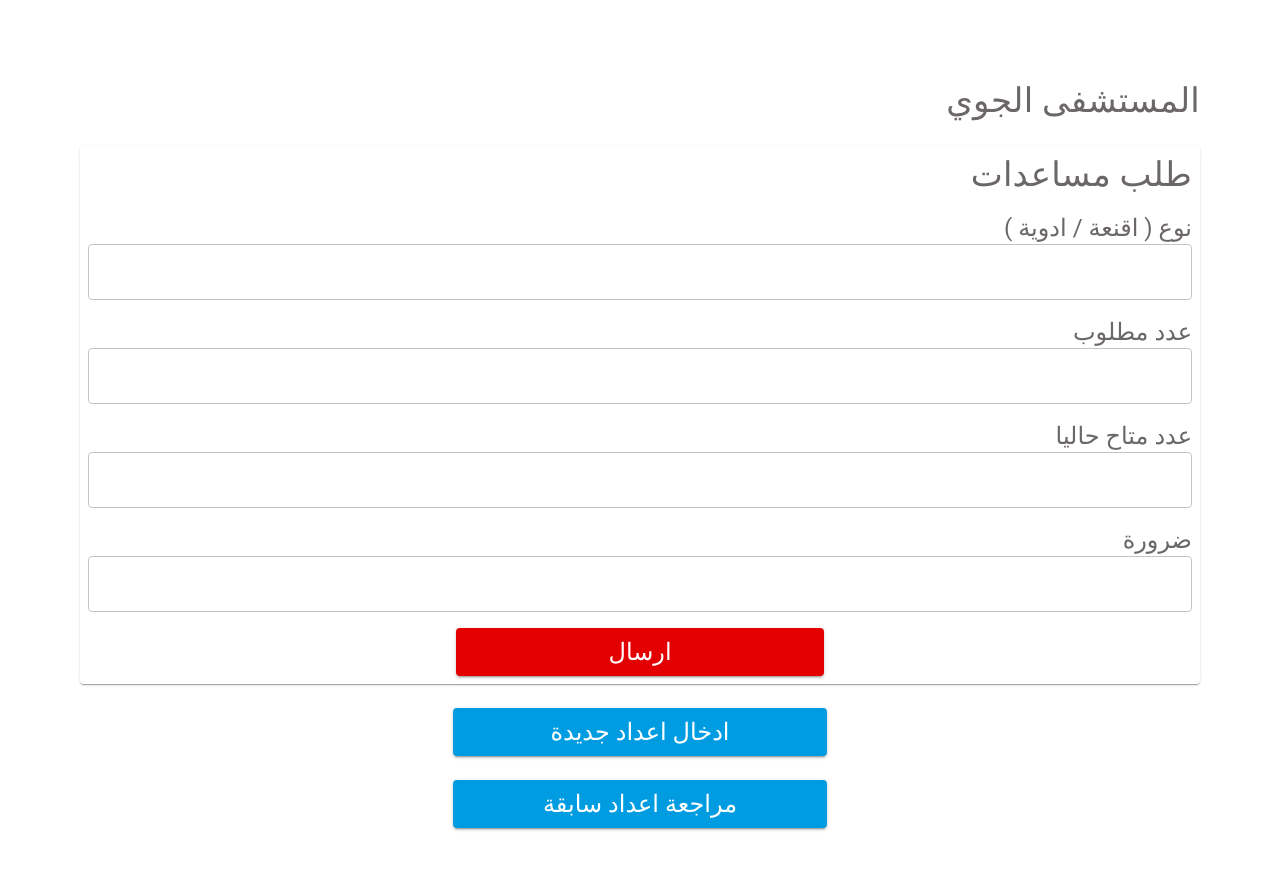
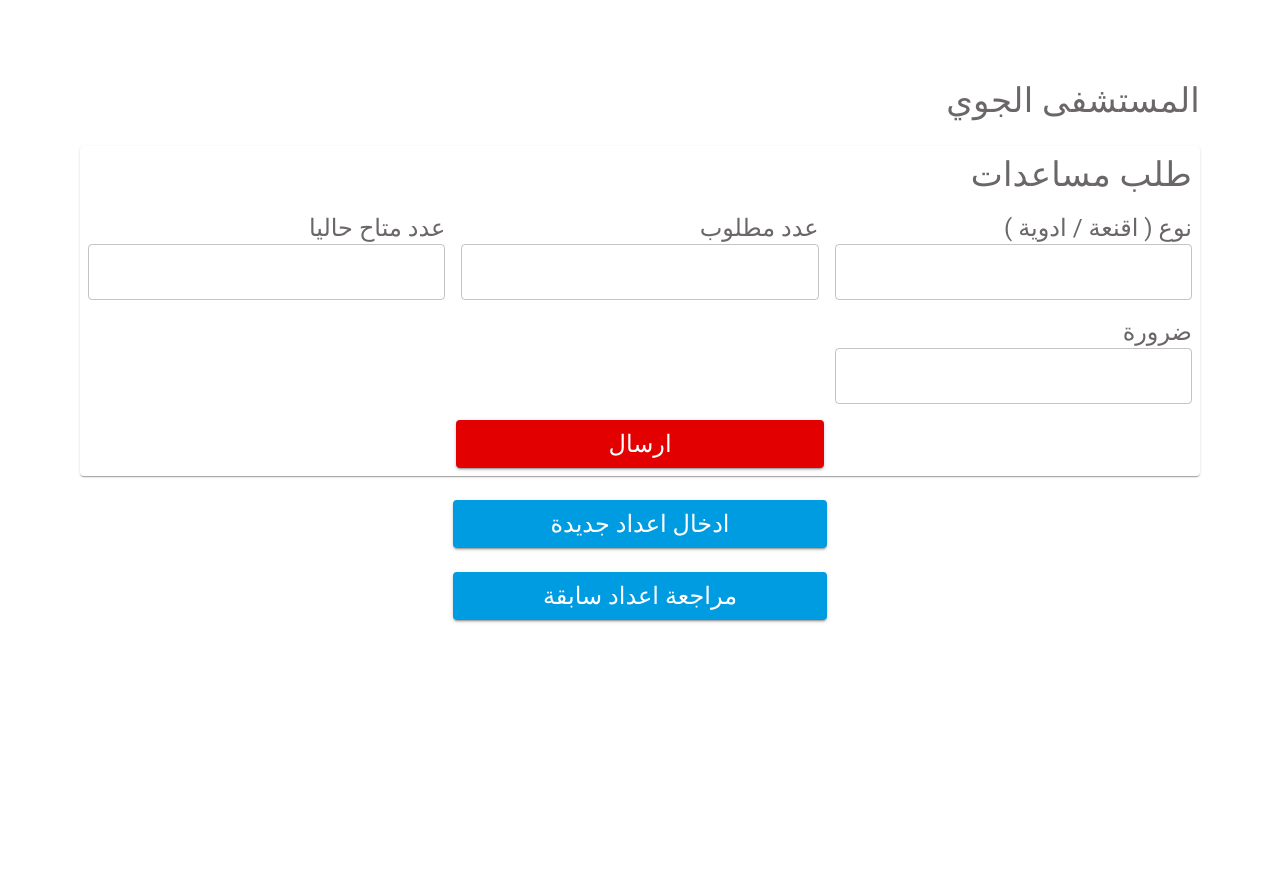
Before and after one commit to LoaiAlaa24/COVID-19, a React (Create React App) app: page /helpRequest in a window 1280 px wide. Shown: the top 870 px of the page. After the commit the page ends 800 px from the top, so only its background shows below. Built offline with nearby package versions, Linux system fonts and the light colour scheme.

Commit message:
after adjusting all the views to be consistent

```diff
--- a/src/components/HelpRequest/Info.jsx
+++ b/src/components/HelpRequest/Info.jsx
@@ -24,6 +24,9 @@ class Info extends Component {
           item
           spacing={2}
           xs={12}
+          direction="row-reverse"
+          justify="flex-start"
+          alignItems="center"
           className={classes.mainContainer}
         >
           <Grid item xs={12}>
@@ -31,7 +34,7 @@ class Info extends Component {
              طلب مساعدات
             </Typography>
           </Grid>
-          <Grid item xs={12}>
+          <Grid item xs={12} md={4}>
             <Grid item xs={12}>
               <Typography style={{color:"#6B6667"}}  variant="h5" align="right">
                 نوع ( اقنعة / ادوية )
@@ -47,7 +50,7 @@ class Info extends Component {
               />
             </Grid>
           </Grid>
-          <Grid item xs={12}>
+          <Grid item xs={12} md={4}>
             <Grid item xs={12}>
               <Typography style={{color:"#6B6667"}}  variant="h5" align="right">
                عدد مطلوب
@@ -63,7 +66,7 @@ class Info extends Component {
               />
             </Grid>
           </Grid>
-          <Grid item xs={12}>
+          <Grid item xs={12} md={4}>
             <Grid item xs={12}>
               <Typography style={{color:"#6B6667"}}  variant="h5" align="right">
                عدد متاح حاليا
@@ -79,7 +82,7 @@ class Info extends Component {
               />
             </Grid>
           </Grid>
-          <Grid item xs={12}>
+          <Grid item xs={12} md={4}>
             <Grid item xs={12}>
               <Typography style={{color:"#6B6667"}}  variant="h5" align="right">
           ضرورة
--- a/src/components/HospitalRegisteration/PersonalInfo.jsx
+++ b/src/components/HospitalRegisteration/PersonalInfo.jsx
@@ -37,7 +37,7 @@ class PersonlInfo extends Component {
           <Grid item xs={12} md={4}>
             <Grid item xs={12}>
               <Typography variant="h6" align="right">
-                البريد الإلكترون
+                البريد الإلكتروني
               </Typography>
             </Grid>
             <Grid item xs={12}>
--- a/src/components/ICU/Info.jsx
+++ b/src/components/ICU/Info.jsx
@@ -24,6 +24,9 @@ class Info extends Component {
           item
           spacing={2}
           xs={12}
+          direction="row-reverse"
+          justify="flex-start"
+          alignItems="center"
           className={classes.mainContainer}
         >
           <Grid item xs={12}>
@@ -31,7 +34,7 @@ class Info extends Component {
             وحدة العناية المركزة
             </Typography>
           </Grid>
-          <Grid item xs={12}>
+          <Grid item xs={12} md={4}>
             <Grid item xs={12}>
               <Typography style={{color:"#6B6667"}}  variant="h5" align="right">
              عدد المرضى في الوحدة
@@ -47,7 +50,7 @@ class Info extends Component {
               />
             </Grid>
           </Grid>
-          <Grid item xs={12}>
+          <Grid item xs={12} md={4}>
             <Grid item xs={12}>
               <Typography style={{color:"#6B6667"}}  variant="h5" align="right">
                عدد الغرف المشغولة
@@ -63,7 +66,7 @@ class Info extends Component {
               />
             </Grid>
           </Grid>
-          <Grid item xs={12}>
+          <Grid item xs={12} md={4}>
             <Grid item xs={12}>
               <Typography style={{color:"#6B6667"}}  variant="h5" align="right">
               عدد الغرف المتاحة
@@ -79,7 +82,7 @@ class Info extends Component {
               />
             </Grid>
           </Grid>
-          <Grid item xs={12}>
+          <Grid item xs={12} md={4}>
             <Grid item xs={12}>
               <Typography style={{color:"#6B6667"}}  variant="h5" align="right">
               عدد السراير المتاحة
@@ -95,7 +98,7 @@ class Info extends Component {
               />
             </Grid>
           </Grid>
-          <Grid item xs={12}>
+          <Grid item xs={12} md={4}>
             <Grid item xs={12}>
               <Typography style={{color:"#6B6667"}}  variant="h5" align="right">
               عدد اجهزة التنفس الصناعي
```
Also changed, not shown: src/components/ICU/HospitalInfo.jsx (+10 -7 lines), src/views/ICU.jsx (+24 -7 lines).
